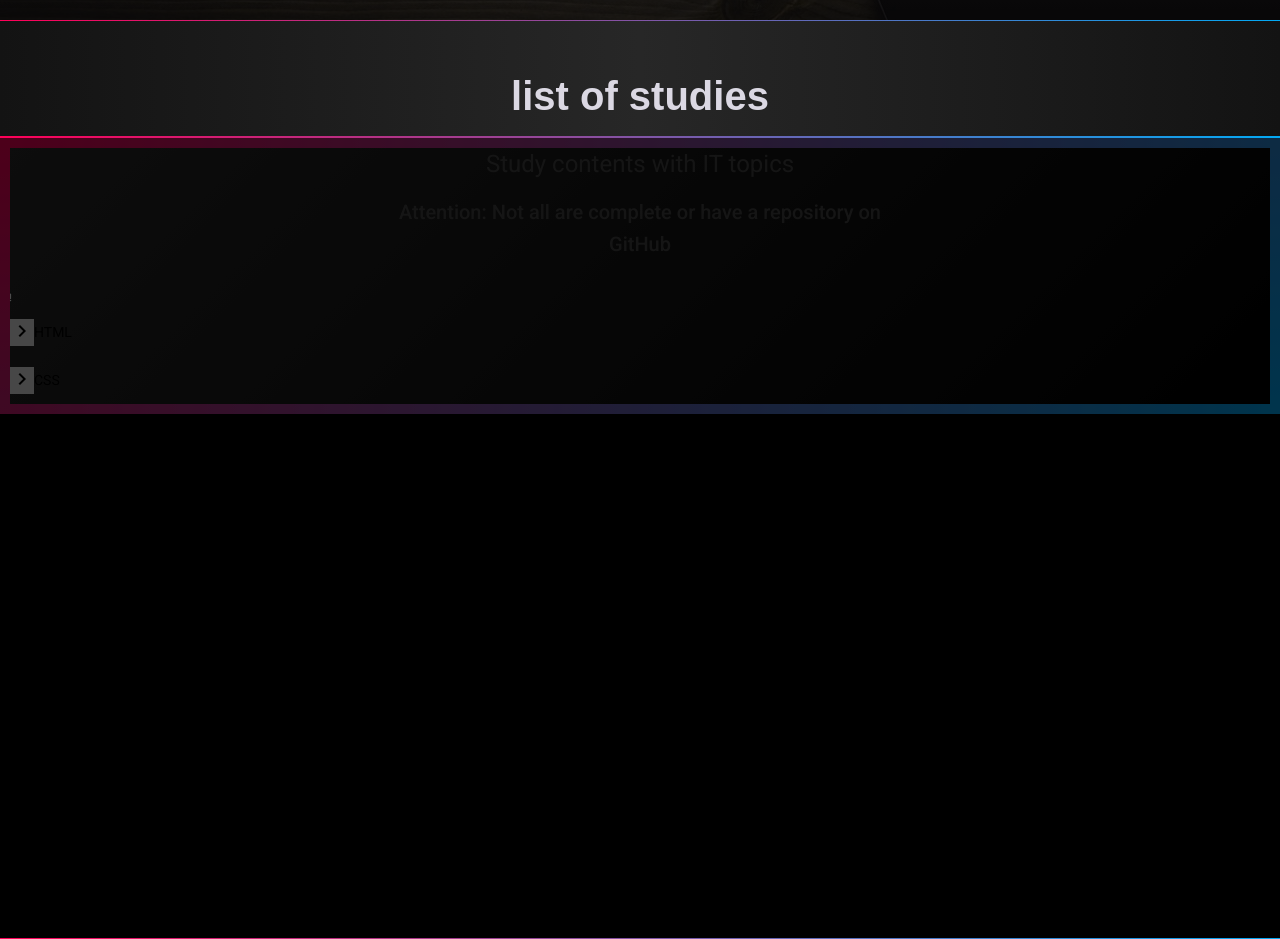
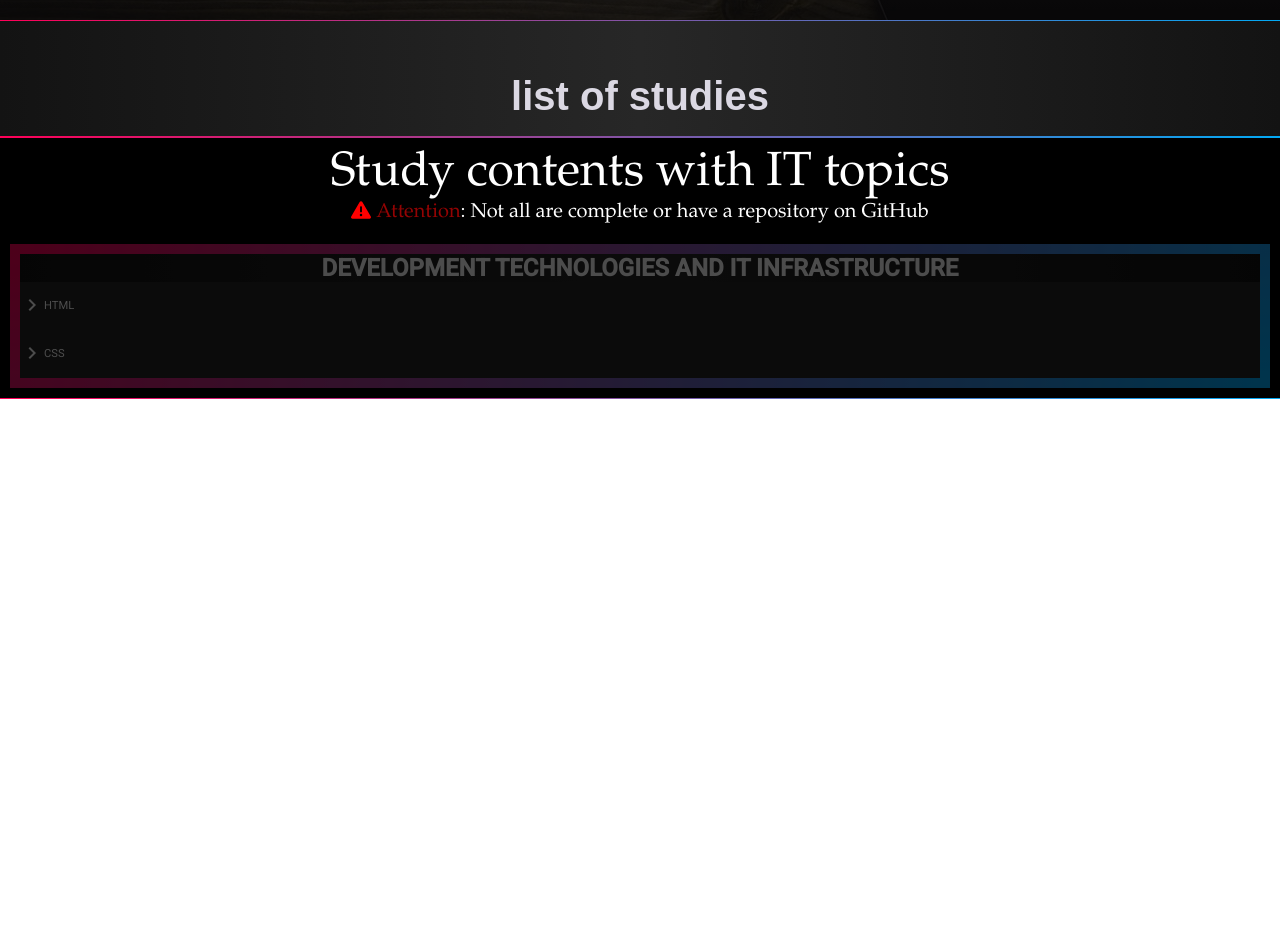
Before and after one commit to edsonrdl/project-portfolio-page-angular, an Angular app: page /academic in a window 1280 px wide. Shown: the part 780-1719 px from the top of the page. After the commit the page ends 1179 px from the top, so only its background shows below. Built offline with nearby package versions, Linux system fonts and the light colour scheme.

Commit message:
feat:criado estilo do mat-tree

```diff
--- a/src/app/view/components/tree-list-academic.component/tree-list-academic.component.html
+++ b/src/app/view/components/tree-list-academic.component/tree-list-academic.component.html
@@ -1,18 +1,19 @@
-<div class="list-academic">
-<div class="container-list-academic">
-<div class="column-text-study-topic">
-  <h1 class="study-contents-topic">Study contents with IT topics</h1>
-  <h2>Attention: Not all are complete or have a repository on  <p translate="no">GitHub</p></h2>
+<div class="container-list-study">
+  <div class="column-text-study-list">
+    <h1 class="study-text-topic">Study contents with IT topics</h1>
+    <h2 class="study-text-topic-attention"><fa-icon class="icon-faExclamationTriangle"  [icon]="faExclamationTriangle"></fa-icon><span style="color: rgb(147, 3, 3);"> Attention</span>: Not all are complete or have a repository on <span translate="no"> GitHub</span>
+    </h2>
   </div>
-<fa-icon style="color: white;" [icon]="faExclamation"></fa-icon>
-<div class="column-lst-academic">
+  <div class="column-list-study">
+      <div class="column-lst-academic-development-technologies-and-IT-infrastructure">
+        <h3 class="title-list">DEVELOPMENT TECHNOLOGIES AND IT INFRASTRUCTURE</h3>
         <mat-tree [dataSource]="dataSource" [treeControl]="treeControl">
-    <mat-tree-node *matTreeNodeDef="let node" matTreeNodePadding>
-      <button mat-icon-button disabled></button>
+          <mat-tree-node   *matTreeNodeDef="let node" matTreeNodePadding>
+            <button class="mat-tree-button" mat-icon-button disabled></button>
             {{node.name}}
           </mat-tree-node>
           <mat-tree-node *matTreeNodeDef="let node;when: hasChild" matTreeNodePadding>
-      <button mat-icon-button matTreeNodeToggle [attr.aria-label]="'Toggle ' + node.name">
+            <button  class="mat-tree-button" mat-icon-button matTreeNodeToggle [attr.aria-label]="'Toggle ' + node.name">
               <mat-icon class="mat-icon-rtl-mirror">
                 {{treeControl.isExpanded(node) ?
                 'expand_more' : 'chevron_right'}}
--- a/src/app/view/components/tree-list-academic.component/tree-list-academic.component.scss
+++ b/src/app/view/components/tree-list-academic.component/tree-list-academic.component.scss
@@ -11,11 +11,48 @@
 html{
   font-size: 62.5%;
 }
-.list-academic{
-  position: absolute;
+/*Container list study*/
+.container-list-study{
+  position: relative;
+  width: 100%;
+  height: auto;
+  padding: 10px;
+  height: auto;
+  display: flex;
+  flex-direction: column;
+}
+.column-text-study-list{
+  width: 100%;
+  height: auto;
+  display: flex;
+  flex-direction: column;
+  justify-content: center;
+}
+.study-text-topic {
+  position: relative;
+  top:10px;
+  color: white;
+  Font-family: Baskerville, Baskerville Old Face, Garamond, Times New Roman, serif;
+  font-size: 3rem;
+  text-align: center;
+  }
+.study-text-topic-attention{
+  color: white;
+  Font-family: Baskerville, Baskerville Old Face, Garamond, Times New Roman, serif;
+  text-align: center;
+  }
+.icon-faExclamationTriangle{
+  color: rgb(255, 0, 0);
+  width: 20px;
+  height: 20px;
+}
+.column-list-study{
+  display: flex;
+  flex-direction: column;
+}
+.column-lst-academic-development-technologies-and-IT-infrastructure{
   width:100%;
   height: auto;
-  background-image: linear-gradient(315deg,#000000,#2c2c2c  100%);
   border: 10px solid;
   border-image: linear-gradient(315deg,#00aeff,#ff0059 100%) 1;
   animation: animate-mask 5s linear infinite;
@@ -32,21 +69,30 @@ html{
     opacity: 0.3;
   }
 }
-.column-text-study-topic{
-  display: flex;
-  flex-direction: column;
-  justify-content: center;
+.title-list{
+  color: white;
+  text-align: center;
+  width: 100%;
+  height: 100%;
+  font-size: 1.5rem;
+  margin: 0;
+  font-weight: 500;
+  font-weight: bold;
+  background-image: repeating-linear-gradient(to left, #131313, #272727, #131313);
 }
-h1, h2 {
-  color: rgb(73, 73, 73);
-  font-family: "Roboto", sans-serif;
-  text-align: center;
-  }
 
-  .mat-tree {
-  background: transparent;
-  }
+.mat-tree-button{
+  background-color:transparent;
+}
+.mat-icon-rtl-mirror{
+  color: rgb(255, 255, 255);
+  background-color:transparent;
+}
+.mat-tree {
+  background: rgb(38, 38, 38);
 
-  .mat-tree-node {
-  color: black;
-  }
+}
+.mat-tree-node {
+  color: rgb(255, 255, 255);
+  font-size: 0.7rem;
+}
--- a/src/app/view/components/tree-list-academic.component/tree-list-academic.component.ts
+++ b/src/app/view/components/tree-list-academic.component/tree-list-academic.component.ts
@@ -2,7 +2,7 @@ import { Component } from "@angular/core";
 import { FlatTreeControl } from "@angular/cdk/tree";
 import { MatTreeFlatDataSource, MatTreeFlattener }from "@angular/material/tree";
 import {ModelListAcademic} from "../model-list/model-list-academic";
-import {faExclamation} from '@fortawesome/free-solid-svg-icons';
+import {faExclamationTriangle} from '@fortawesome/free-solid-svg-icons';
 interface Family {
 name: string;
 children?: Family[];
@@ -21,7 +21,7 @@ styleUrls: ["./tree-list-academic.component.scss"],
 })
 
 export class TreeListAcademicComponent   {
-  faExclamation=faExclamation
+  faExclamationTriangle=faExclamationTriangle
 private _transformer = (node: Family, level: number) => {
 	return {
 	expandable: !!node.children && node.children.length > 0,
--- a/src/app/view/pages/academic-career/academic-career.component.scss
+++ b/src/app/view/pages/academic-career/academic-career.component.scss
@@ -757,7 +757,6 @@ html{
   position: relative;
   width: 100%;
   height: auto;
-
   background-image: repeating-linear-gradient(to left, #131313, #272727, #131313);
   z-index:4;
 }
@@ -786,9 +785,10 @@ html{
 }
 /* section-list-academic-collection*/
 .section-list-academic-collection{
+  position: relative;
   display: flex;
   flex-direction: column;
   background: #000000;
   width: 100%;
-  height: 100vh;
+  height: auto;;
 }
```
Lines whose indentation alone changed are shown as unchanged.
